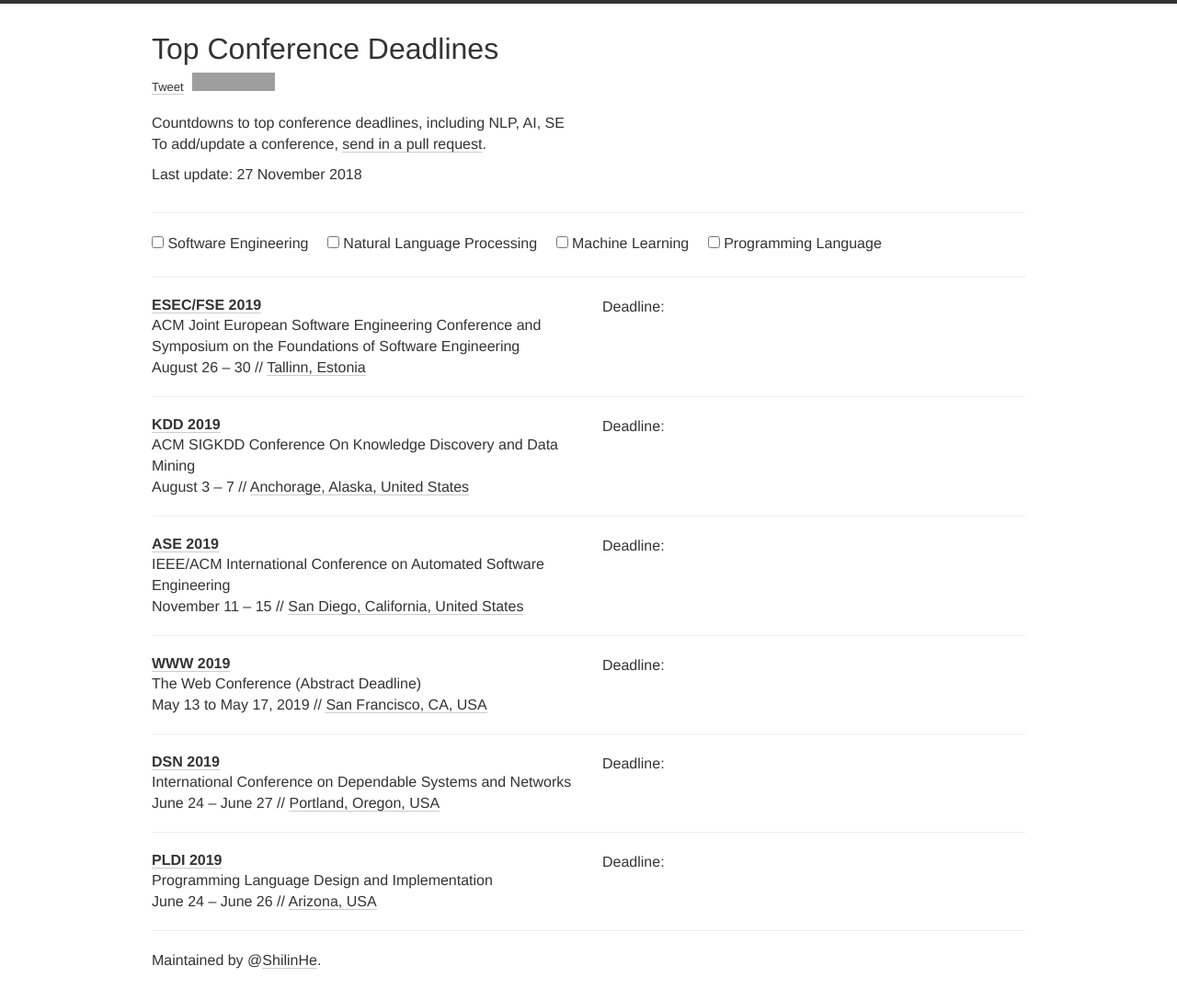
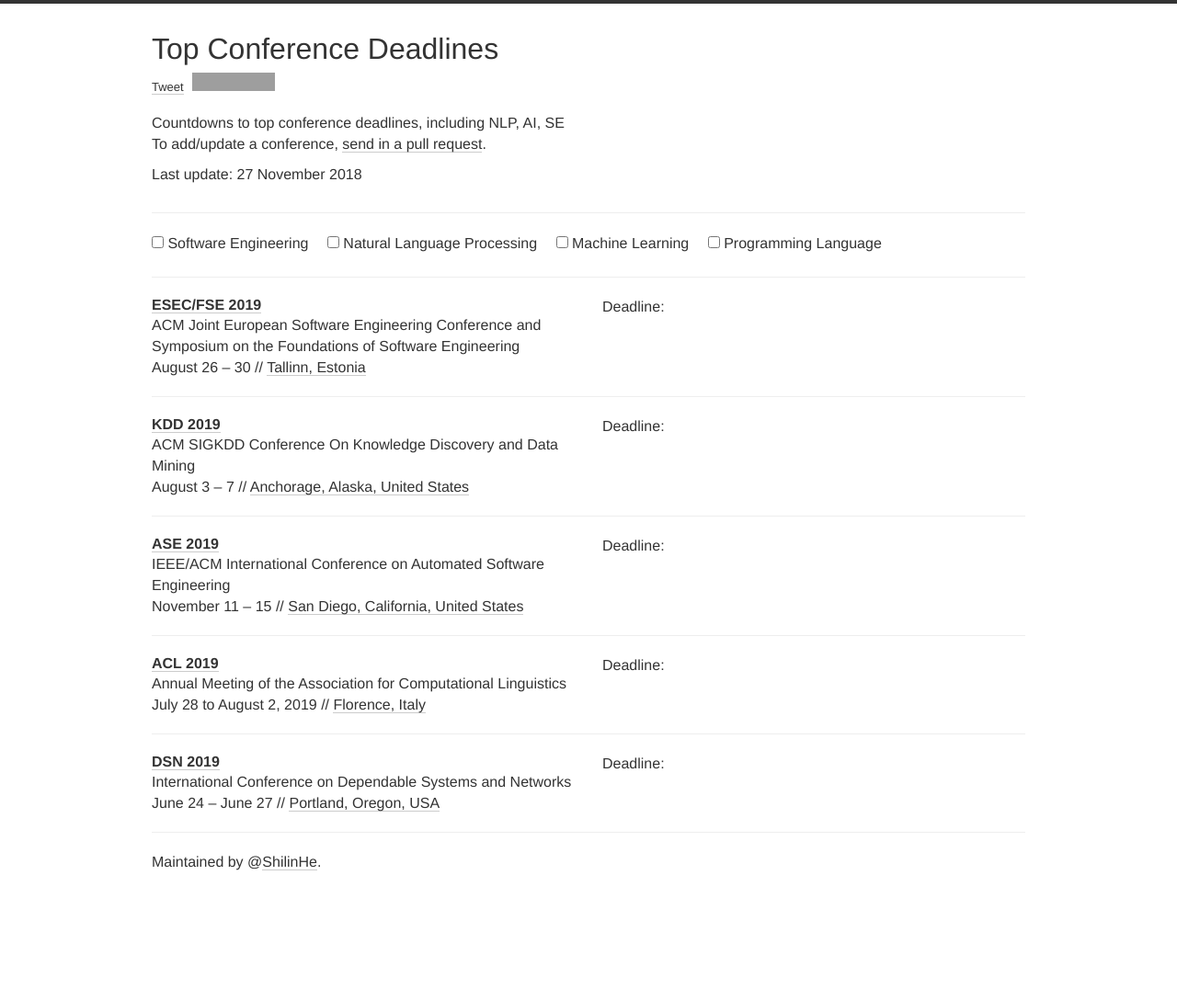
Before and after one commit to ShilinHe/conferences, a Jekyll site: the page built from index.html, in a window 1280 px wide. Shown: the whole page at 92% size. Built offline with Jekyll 4.4.1, drawn with Linux system fonts in a browser that asks for light colours; nearby versions of some CDN libraries; comment, search, counter and statistics services are not loaded; after the commit the page ends 981 px from its top, so only the background shows below that; grey boxes are pictures that could not be loaded.

Commit message:
Update conferences.yml

```diff
--- a/_data/conferences.yml
+++ b/_data/conferences.yml
@@ -26,13 +26,13 @@
   place: San Diego, California, United States
   tags: SE
 
-- name: WWW
-  description: The Web Conference (Abstract Deadline)
+- name: ACL
+  description:  Annual Meeting of the Association for Computational Linguistics
   year: 2019
-  link: https://www2019.thewebconf.org/call-for-papers
-  deadline: "2018-10-29 23:59"
-  date: "May 13 to May 17, 2019"
-  place: San Francisco, CA, USA
+  link: http://www.acl2019.org/EN/index.xhtml
+  deadline: "2019-03-04 23:59"
+  date: "July 28 to August 2, 2019"
+  place: Florence, Italy
   tags: ML
 
 - name: DSN
@@ -43,13 +43,3 @@
   date: "June 24 - June 27"
   place: Portland, Oregon, USA
   tags: SE
-
-
-- name: PLDI
-  description: Programming Language Design and Implementation
-  year: 2019
-  link: https://pldi19.sigplan.org/
-  deadline: "2018-11-16 23:59"
-  date: "June 24 - June 26"
-  place: Arizona, USA
-  tags: PL
```
